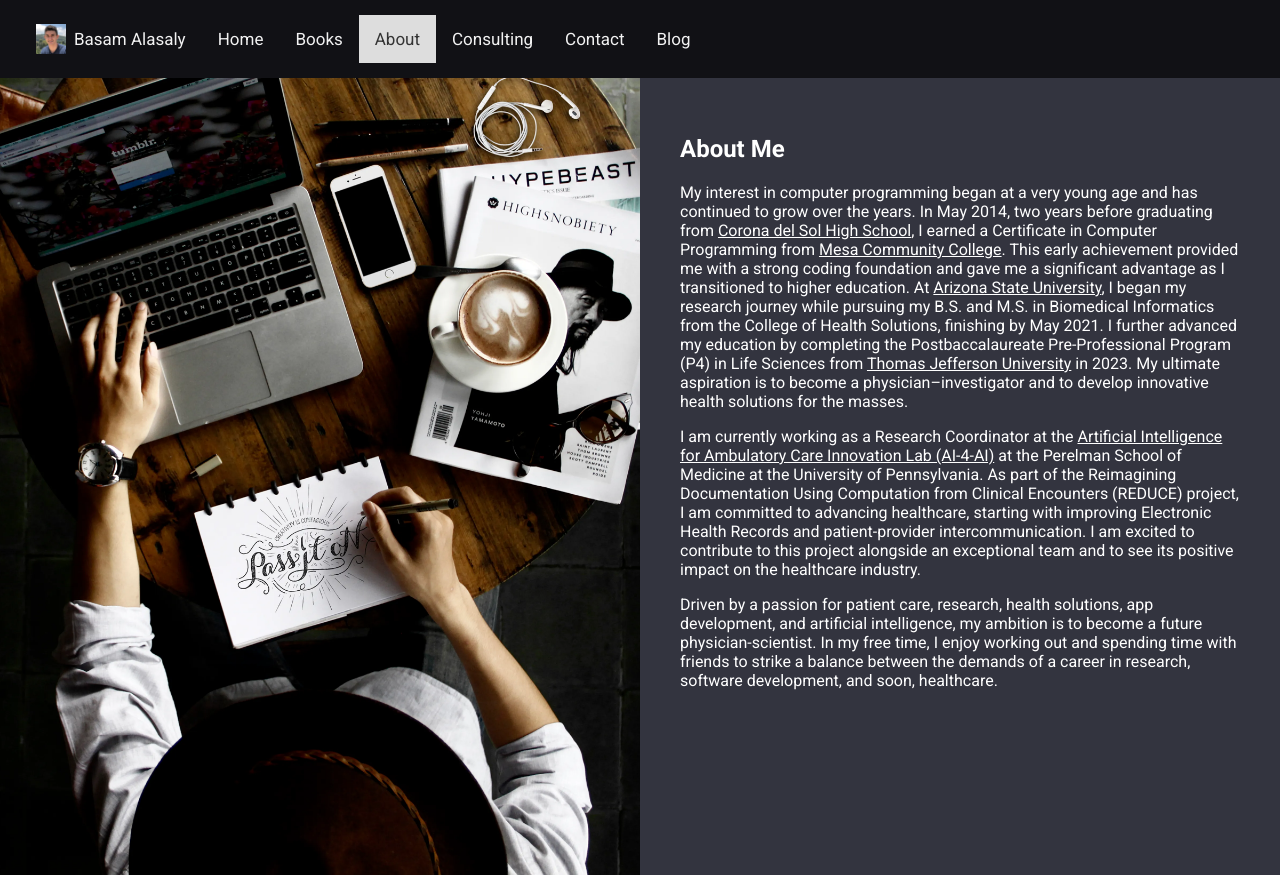
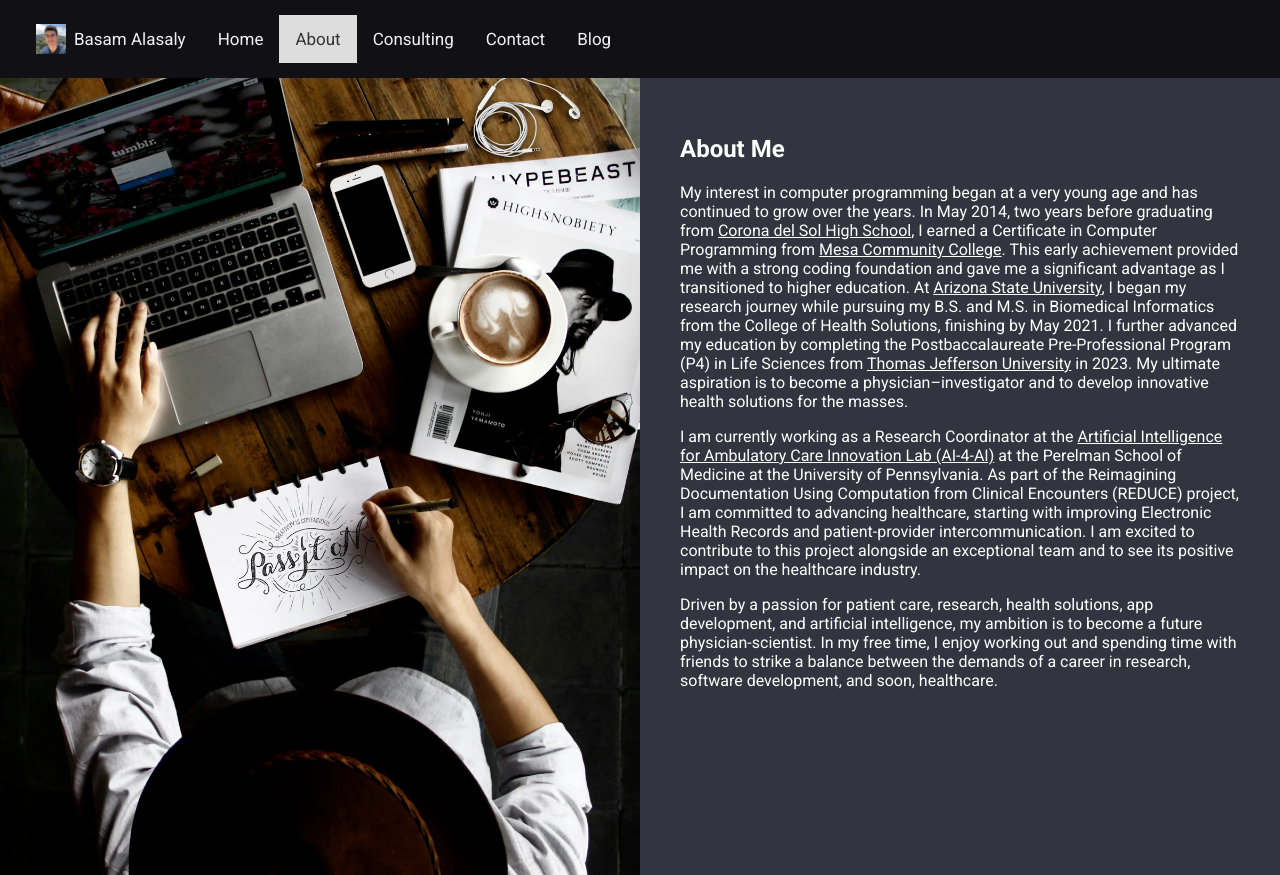
Before and after one commit to BasamAlasaly/basamalasaly.github.io, a plain HTML site: page about.html in a window 1280 px wide. Drawn offline with Linux system fonts and the light colour scheme.

Commit message:
Removed Books - to be revived after Medical School

```diff
--- a/about.html
+++ b/about.html
@@ -162,7 +162,7 @@ a:hover {
   <div class="navbar-links">
     <a href="index.html"><img src="images/profile_picture.webp" style="width:30px;height:30px;" class="profile-button"><p style ="margin:0px;">Basam Alasaly</p></a>
     <a href="index.html">Home</a>
-    <a href="books.html">Books</a>
+    <!-- <a href="books.html">Books</a> -->
     <a href="about.html" class="active">About</a>
     <a href="consulting.html">Consulting</a>
     <a href="contact.html">Contact</a>
```
Also changed, not shown: books.html (+1 -1 lines), consulting.html (+1 -1 lines), contact.html (+1 -1 lines), index.html (+1 -1 lines).
